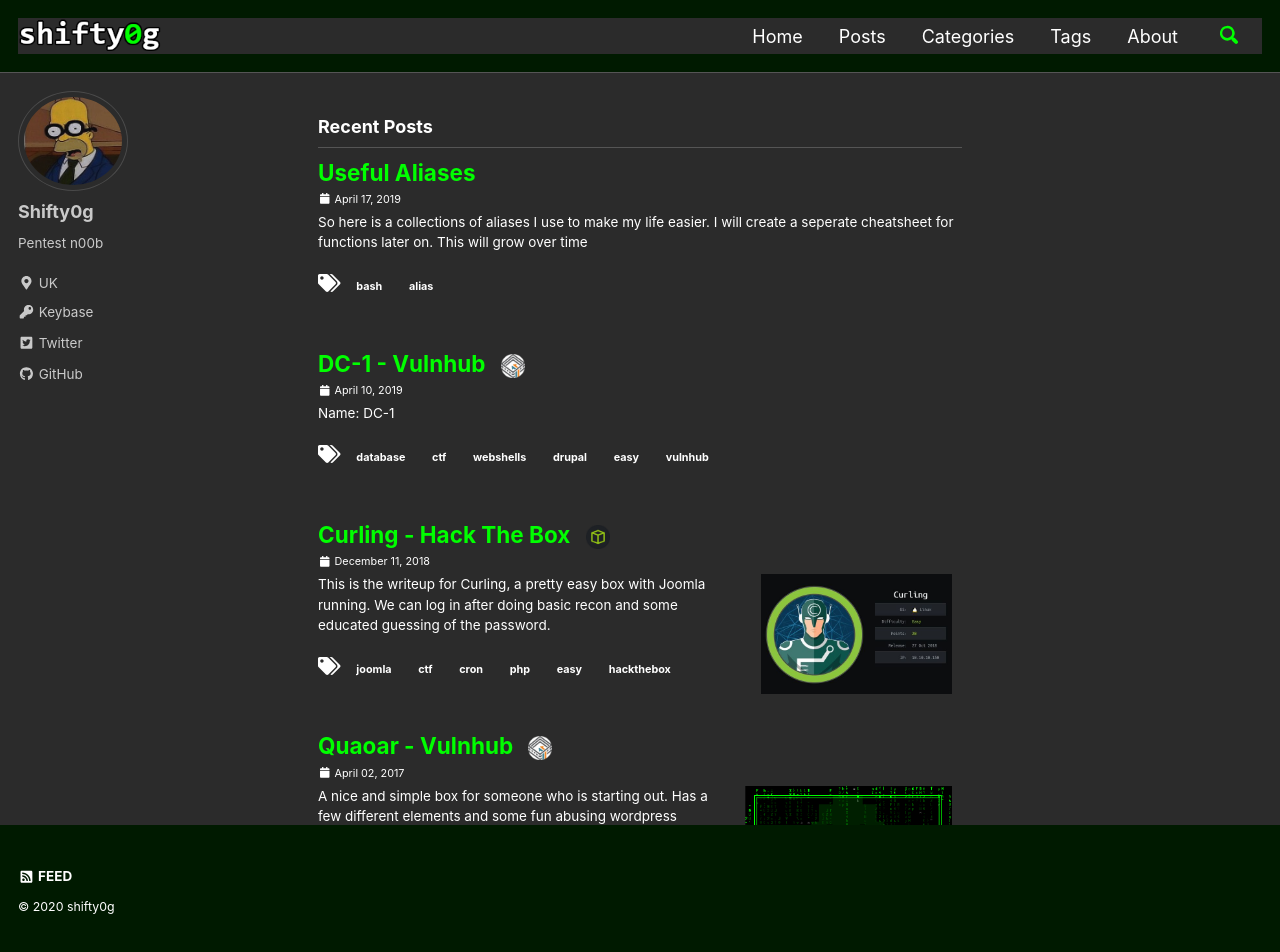
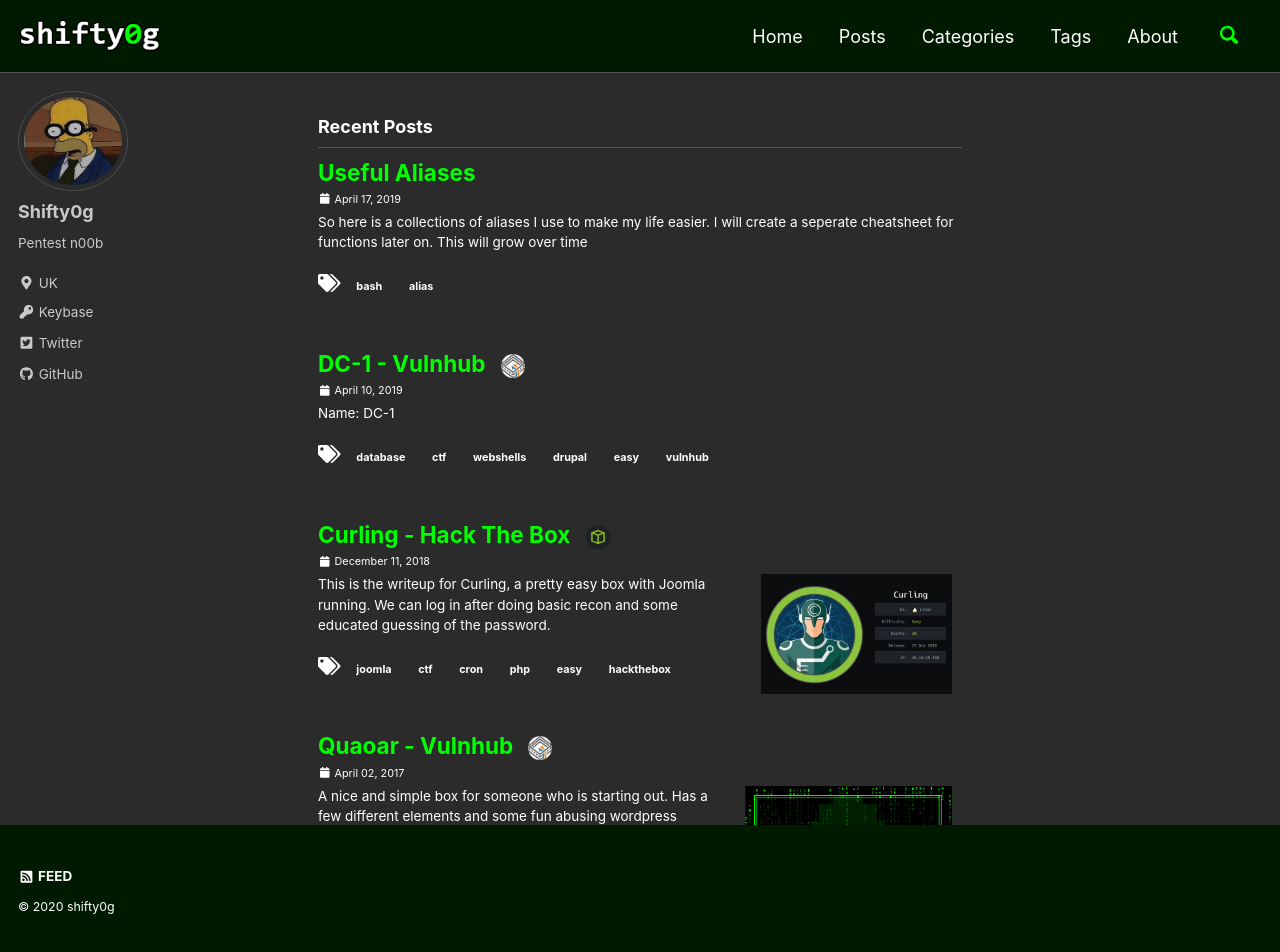
Before and after one commit to shifty0g/shifty0g.github.io, a Jekyll site: the page built from index.html, in a window 1280 px wide and 952 px high. Built offline with Jekyll 4.4.1, drawn with Linux system fonts in a browser that asks for light colours; cached includes are drawn as plain includes; a script that is not in the unit is left out; the list of posts is cut into pages by our own code; comment, search, counter and statistics services are not loaded.

Commit message:
123
3213

```diff
--- a/_sass/minimal-mistakes/_navigation.scss
+++ b/_sass/minimal-mistakes/_navigation.scss
@@ -177,7 +177,7 @@
   -ms-flex-align: center;
   align-items: center;
   min-height: $nav-height;
-  background: $background-color;
+/*  background: $background-color; */
 
   a {
     display: block;
```
